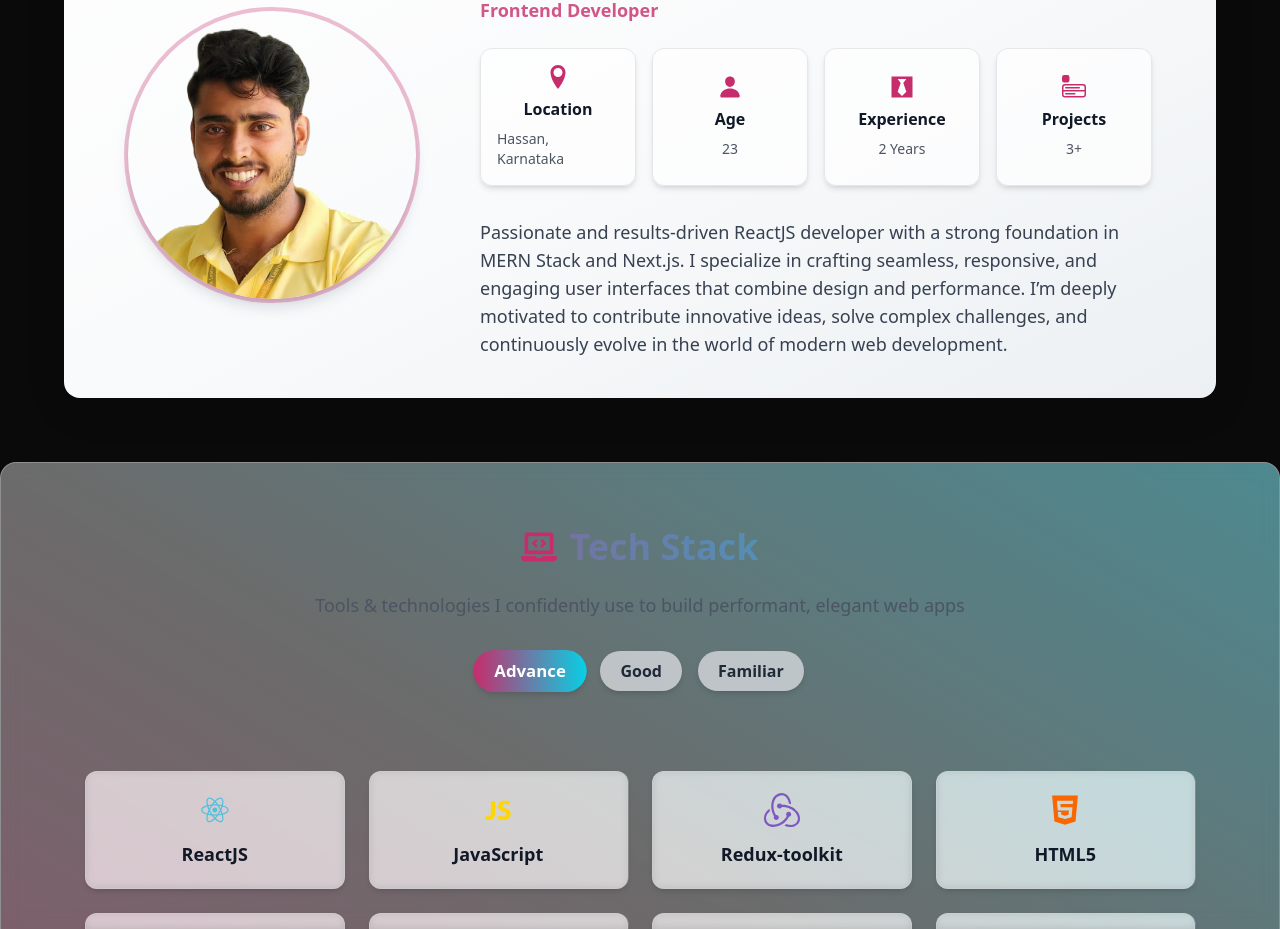
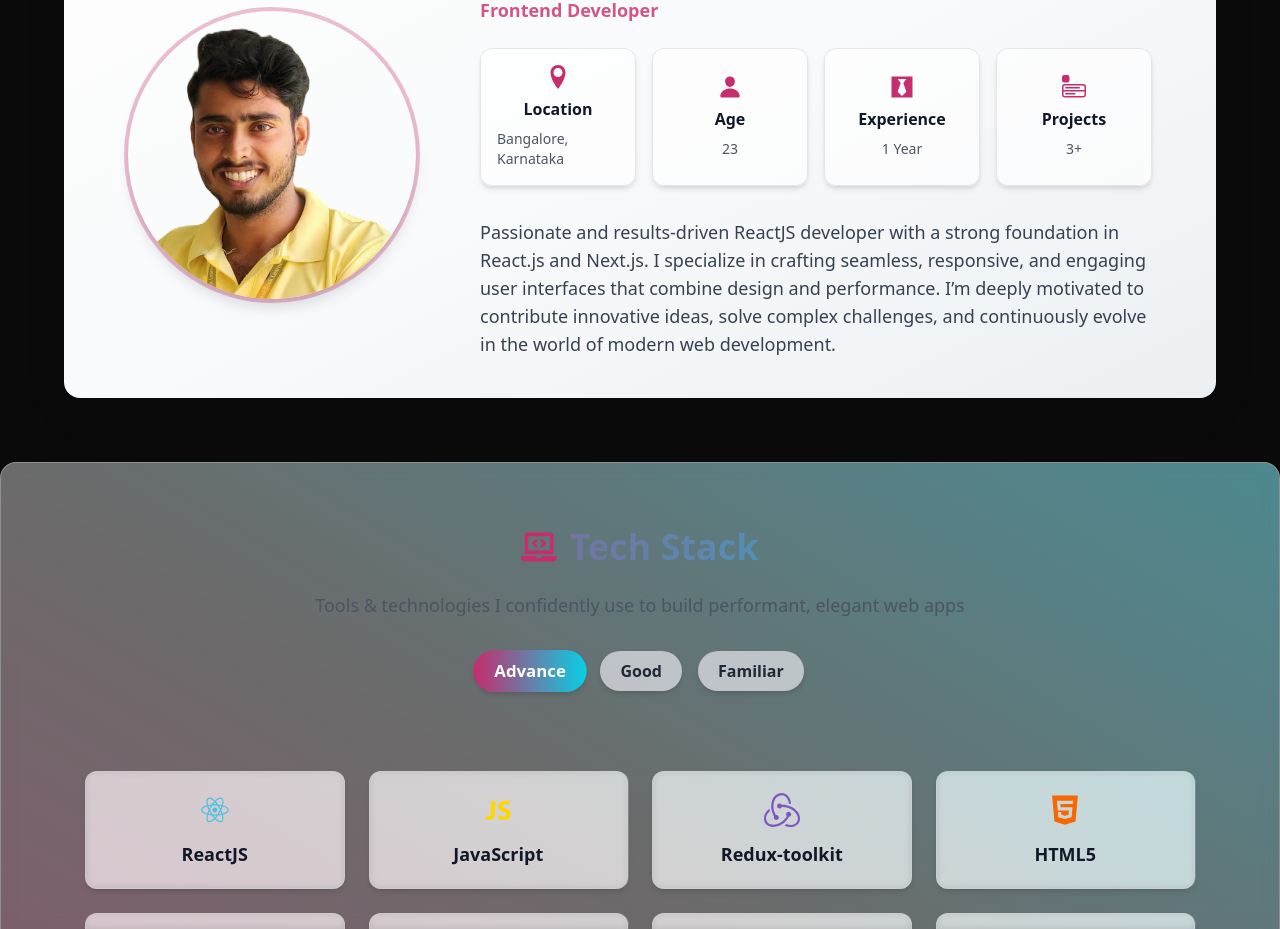
Before and after one commit to ashokmanoj/myportfolio, a Next.js app: page / in a window 1280 px wide. Shown: the part 2000-2929 px from the top of the page. Built offline with nearby package versions, Linux system fonts and the light colour scheme; no server answers.

Commit message:
Update about  section

```diff
--- a/sections/about.jsx
+++ b/sections/about.jsx
@@ -84,9 +84,9 @@ const About = () => {
           {/* Info Cards */}
           <div className="grid grid-cols-2 sm:grid-cols-4 gap-4 mt-6">
             {[
-              { title: "Location", value: "Hassan, Karnataka", icon: <ImLocation /> },
+              { title: "Location", value: "Bangalore, Karnataka", icon: <ImLocation /> },
               { title: "Age", value: "23", icon: <IoPerson /> },
-              { title: "Experience", value: "2 Years", icon: <FaBlackTie /> },
+              { title: "Experience", value: "1 Year", icon: <FaBlackTie /> },
               { title: "Projects", value: "3+", icon: <BsMenuAppFill /> },
             ].map((item, index) => (
               <div
@@ -111,7 +111,7 @@ const About = () => {
           {/* Description */}
           <p className="mt-8 text-base sm:text-lg leading-relaxed text-gray-700 dark:text-gray-300 text-justify md:text-left">
             Passionate and results-driven ReactJS developer with a strong foundation
-            in MERN Stack and Next.js. I specialize in crafting seamless, responsive,
+            in React.js and Next.js. I specialize in crafting seamless, responsive,
             and engaging user interfaces that combine design and performance.
             I’m deeply motivated to contribute innovative ideas, solve complex challenges,
             and continuously evolve in the world of modern web development.
```
